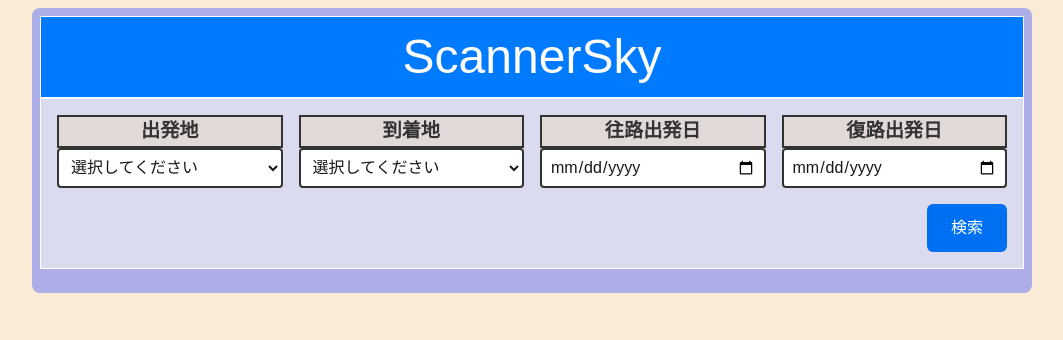
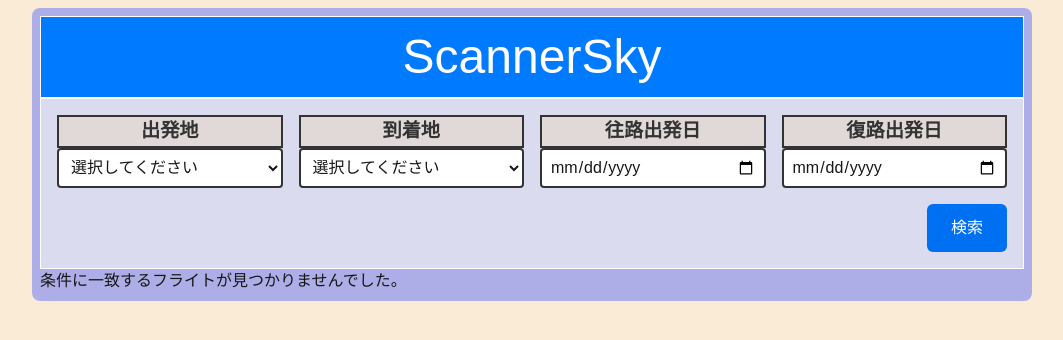
Before and after one commit to OnoHibiki/flights-ui, a Next.js app: page / in a window 1280 px wide. Shown: the top 340 px of the page, without its empty margins (108-1171 px from the left). Built offline with nearby package versions, Linux system fonts and the light colour scheme.

Commit message:
条件一致なし表示

```diff
--- a/src/components/FlightSearchForm.tsx
+++ b/src/components/FlightSearchForm.tsx
@@ -182,6 +182,11 @@ const FlightSearchForm : React.FC = () => {
             </form>
 
             <div className={styles.resultArea}>
+
+                {results.length === 0 ? (
+                    <p className={styles.nothingResults}>条件に一致するフライトが見つかりませんでした。</p>
+                ):(
+
                     <ul className={styles.resultList}>
                         {results.map((r, i) => (
 
@@ -219,6 +224,7 @@ const FlightSearchForm : React.FC = () => {
 
                         ))}
                     </ul>
+                )}
             </div>
         </div>
 
```
Lines whose indentation alone changed are shown as unchanged.
